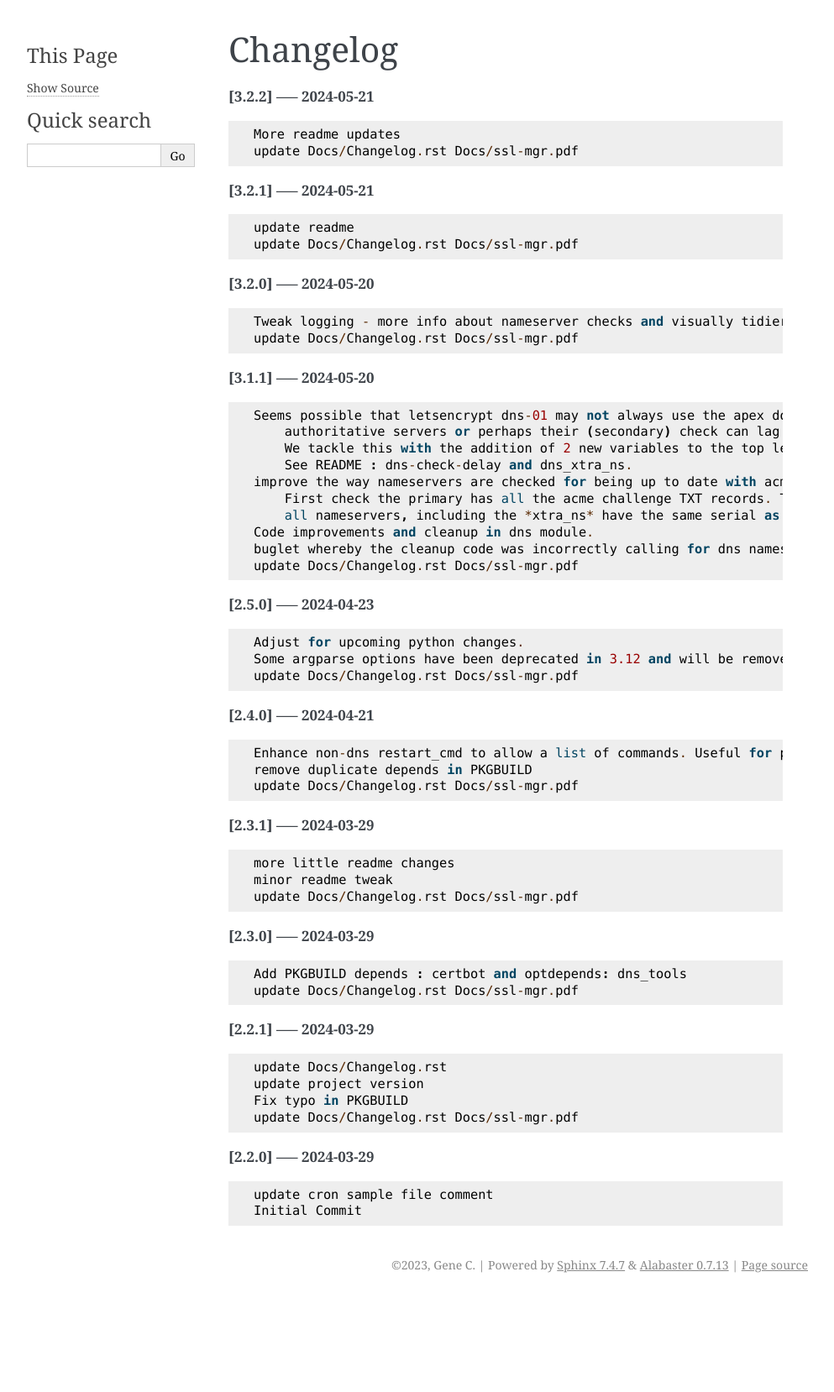
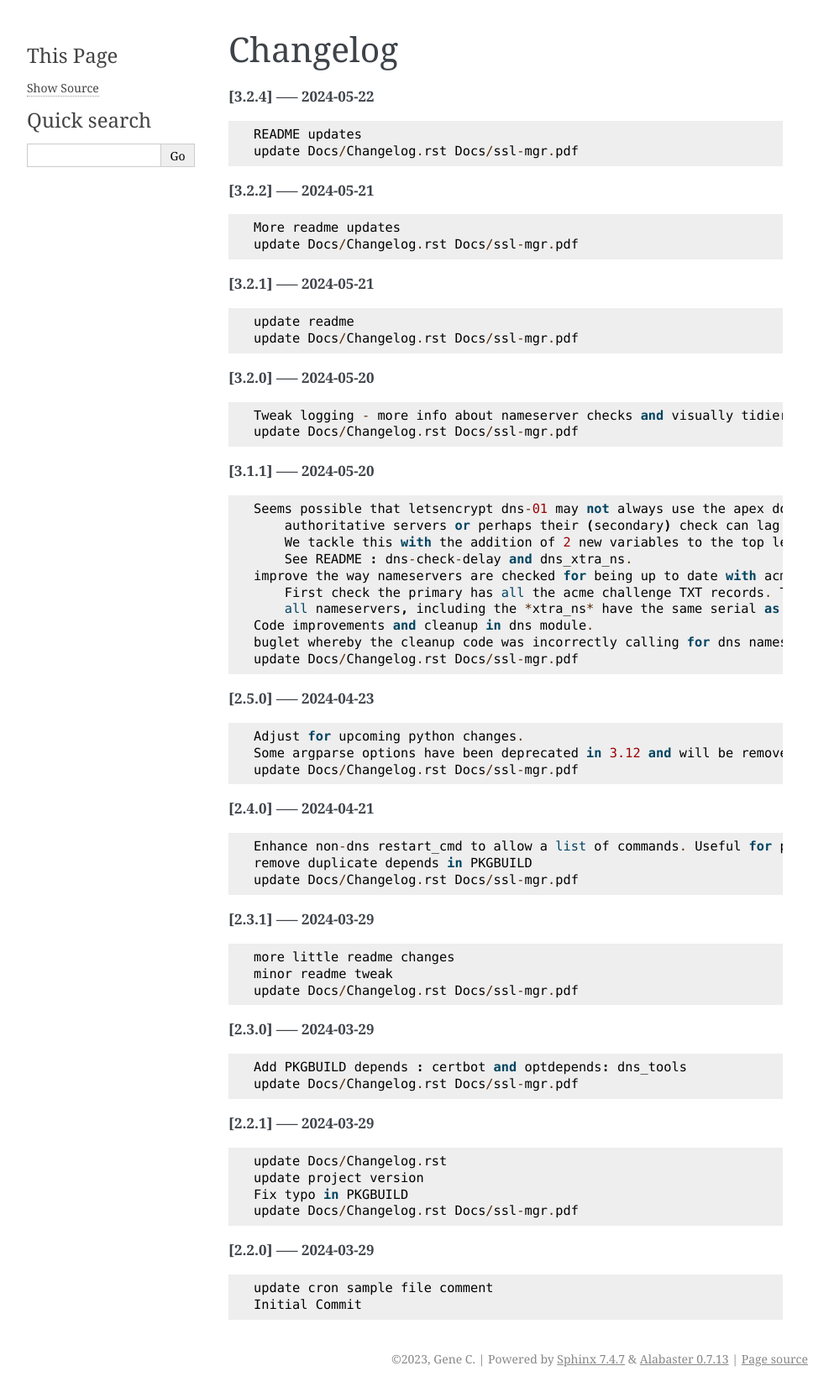
Before and after one commit to gene-git/ssl-mgr, a Sphinx documentation site: the page built from Docs/Changelog.rst, in a window 1280 px wide. Shown: the whole page at 84% size, without its empty margins (148-1141 px from the left). Built offline with Sphinx 7.4.7, drawn with Linux system fonts in a browser that asks for light colours; pages that are not in the unit, such as notebooks, are missing from menus; before the commit the page ends 1546 px from its top, so only the background shows below that.

Commit message:
update Docs/Changelog.rst Docs/ssl-mgr.pdf

```diff
--- a/Docs/Changelog.rst
+++ b/Docs/Changelog.rst
@@ -1,5 +1,11 @@
 Changelog
 =========
+
+**[3.2.4] ----- 2024-05-22** ::
+
+	    README updates
+	    update Docs/Changelog.rst Docs/ssl-mgr.pdf
+
 
 **[3.2.2] ----- 2024-05-21** ::
 
```
Also changed, not shown: 1 other file.
